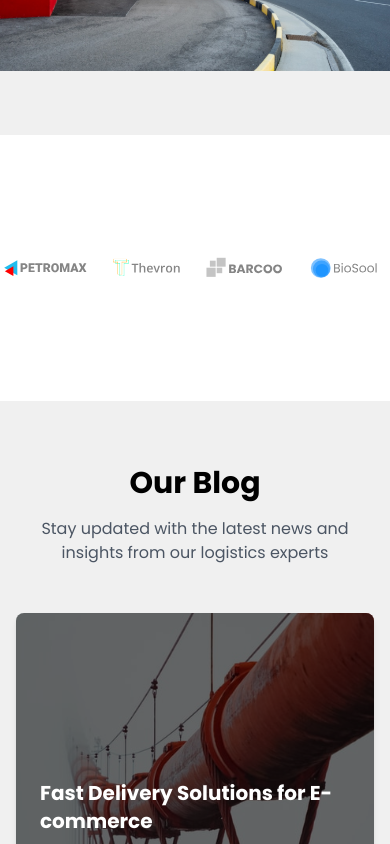
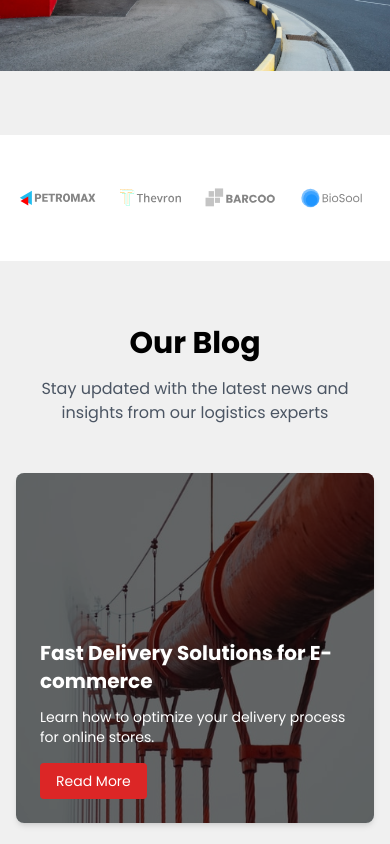
Before and after one commit to mahmudashif/Petroil, a React (Vite) app: page / in a window 390 px wide. Shown: the part 2260-3104 px from the top of the page. Built offline with nearby package versions, Linux system fonts and the light colour scheme.

Commit message:
complete: add part responsive and everything done

```diff
--- a/src/Components/Section/CompanyLogo.jsx
+++ b/src/Components/Section/CompanyLogo.jsx
@@ -3,9 +3,13 @@ import companyLogo from "/public/companyLogo.svg";
 
 const CompanyLogo = () => {
   return (
-    <div className="py-[117px]">
-      <div className="max-w-max-width mx-auto">
-        <img src={companyLogo} alt="" />
+    <div className="py-12 sm:py-16 md:py-24 lg:py-[117px]">
+      <div className="max-w-max-width mx-auto px-4 sm:px-6 lg:px-8 flex justify-center">
+        <img
+          src={companyLogo || "/placeholder.svg"}
+          alt="Company Logos"
+          className="w-full max-w-full h-auto object-contain"
+        />
       </div>
     </div>
   );
--- a/src/Components/Section/Map.jsx
+++ b/src/Components/Section/Map.jsx
@@ -4,16 +4,22 @@ const Map = () => {
   return (
     <div className="font-poppins">
       <div className="flex w-full justify-center">
-        <img src="/public/Maps.svg" alt="" />
+        <img
+          src="/public/Maps.svg"
+          alt="Map"
+          className="w-full h-auto object-cover"
+        />
       </div>
+
       <div className="bg-red-500">
-        <div className="max-w-max-width mx-auto flex justify-between py-5 items-center">
-          <h4 className="text-white text-2xl font-bold">
+        <div className="max-w-max-width mx-auto px-4 sm:px-6 lg:px-8 flex flex-col sm:flex-row justify-between py-6 sm:py-5 items-center gap-4 sm:gap-0">
+          <h4 className="text-white text-xl sm:text-2xl font-bold text-center sm:text-left">
             Want to join as member branch in your area?
           </h4>
+
           <button
-            className="uppercase border-[2px] px-5 py-3 text-white font-bold border-white
-            hover:bg-white hover:text-red-500 transition-all duration-300"
+            className="uppercase border-[2px] px-4 sm:px-5 py-2 sm:py-3 text-white font-bold border-white
+            hover:bg-white hover:text-red-500 transition-all duration-300 text-sm sm:text-base"
           >
             Contact
           </button>
```
